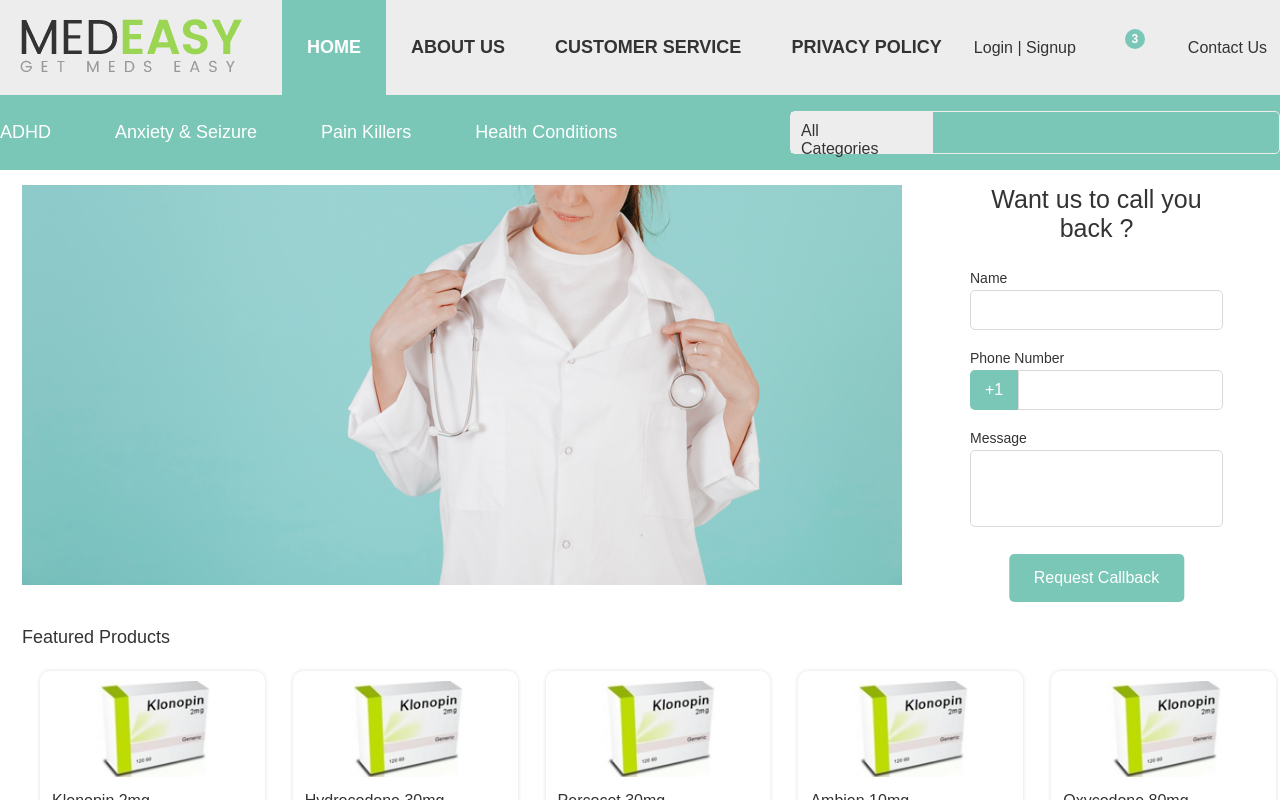
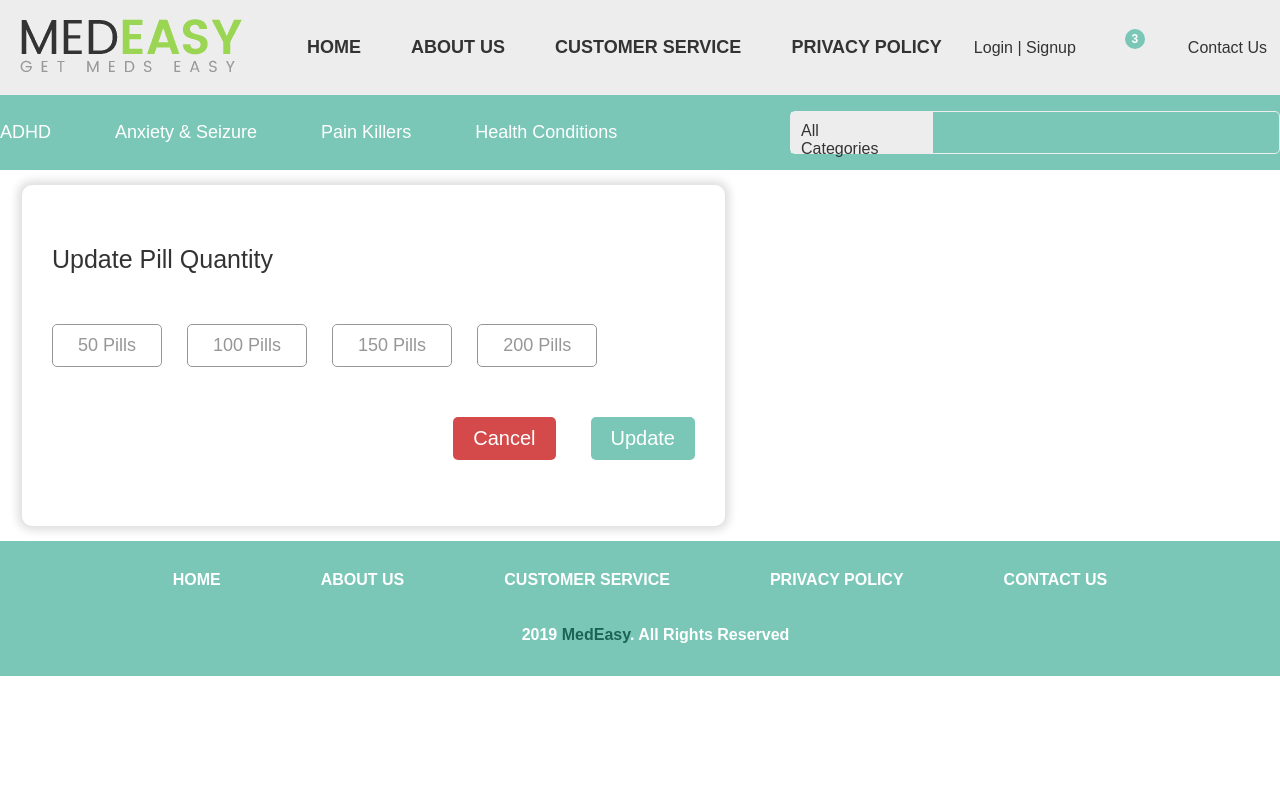
Before and after one commit to sunguru98/Medeasy, a React (Create React App) app: page /cart in a window 1280 px wide. Before the commit this address led to /. Shown: the top 800 px of the page. Built offline with nearby package versions, Linux system fonts and the light colour scheme; a web font is replaced by a local one.

Commit message:
Added new page for ShoppingCart and created a component for updating pills quantity

```diff
--- a/src/App.jsx
+++ b/src/App.jsx
@@ -4,7 +4,8 @@ import NavBar from './components/NavBar/NavBar'
 import Footer from './components/Footer'
 // Pages
 import LandingPage from './pages/LandingPage'
-import ProductDetailPage from './pages/ProductDetailPage';
+import ProductDetailPage from './pages/ProductDetailPage'
+import ShoppingCartPage from './pages/ShoppingCartPage'
 // React-router
 import { Switch, Route, Redirect } from 'react-router-dom'
 
@@ -19,6 +20,7 @@ function App() {
           <Route exact path='/customer' render={() => <h1>Hi</h1>} />
           <Route exact path='/privacy' render={() => <h1>Hi</h1>} />
           <Route exact path='/product/:name' component={ProductDetailPage} />
+          <Route exact path='/cart' component={ ShoppingCartPage } />
           <Redirect to='/' />
         </Switch>
       </div>
--- a/src/components/CustomButton.jsx
+++ b/src/components/CustomButton.jsx
@@ -1,9 +1,9 @@
 import React from 'react'
 import '../styles/components/CustomButton.scss'
 
-const CustomButton = ({ isSubmitButton, children, fontSize }) => {
+const CustomButton = ({ specialBgColor, isSubmitButton, children, fontSize }) => {
   return (
-    <button style={{ fontSize, padding: `${isSubmitButton ? '1.5rem 2.5rem' : '1rem 2rem' }` }} type={isSubmitButton ? 'submit' : ''} className='CustomButton'>
+    <button style={{ background: `${ specialBgColor ? specialBgColor : null }`, fontSize, padding: `${isSubmitButton ? '1.5rem 2.5rem' : '1rem 2rem' }` }} type={isSubmitButton ? 'submit' : ''} className='CustomButton'>
       {children}
     </button>
   )
--- a/src/components/NavBar/NavBarUpper.jsx
+++ b/src/components/NavBar/NavBarUpper.jsx
@@ -19,10 +19,12 @@ const NavBarUpper = (props) => {
         </nav>
         <div className='NavBar__upper-other'>
           <span className='NavBar__upper-other-auth'><Link to='/login'>Login</Link> | <Link to='/register'>Signup</Link></span>
-          <div className='NavBar__upper-other-cart'>
-            <img alt='cart-img' className='NavBar__upper-other-cart--image' src={cartImg} />
-            <span className='NavBar__upper-other-cart--count'>3</span>
-          </div>
+          <Link to='/cart'>
+            <div className='NavBar__upper-other-cart'>
+              <img alt='cart-img' className='NavBar__upper-other-cart--image' src={cartImg} />
+              <span className='NavBar__upper-other-cart--count'>3</span>
+            </div>
+          </Link>
           <Link to='/contact' className='NavBar__upper-other-contact'>
             <img alt='contact-img' src={contactImg} style={{ marginRight: '.5rem' }} />
             Contact us
--- /dev/null
+++ b/src/components/UpdatePillQuantity.jsx
@@ -0,0 +1,24 @@
+import React from 'react'
+import CustomBadge from '../components/CustomBadge'
+import CustomButton from '../components/CustomButton'
+import '../styles/components/UpdatePillQuantity.scss'
+
+const UpdatePillQuantity = props => {
+  return (
+    <div className='UpdatePillQuantity'>
+      <p style={{ fontSize: '2.5rem' }} className='UpdatePillQuantity__title'>Update Pill Quantity</p>
+      <div className='UpdatePillQuantity__pills'>
+        <CustomBadge badgeValue='50 Pills'/>
+        <CustomBadge badgeValue='100 Pills'/>
+        <CustomBadge badgeValue='150 Pills'/>
+        <CustomBadge badgeValue='200 Pills'/>
+      </div>
+      <div className='UpdatePillQuantity__buttons'>
+        <CustomButton specialBgColor='#d44a4a' fontSize='2rem'>Cancel</CustomButton>
+        <CustomButton fontSize='2rem'>Update</CustomButton>
+      </div>
+    </div>
+  )
+}
+
+export default UpdatePillQuantity
--- /dev/null
+++ b/src/pages/ShoppingCartPage.jsx
@@ -0,0 +1,13 @@
+import React from 'react'
+import UpdatePillQuantity from '../components/UpdatePillQuantity'
+import '../styles/pages/ShoppingCartPage.scss'
+
+const ShoppingCartPage = props => {
+  return (
+    <div className='ShoppingCartPage'>
+      <UpdatePillQuantity />
+    </div>
+  )
+}
+
+export default ShoppingCartPage
--- /dev/null
+++ b/src/styles/components/UpdatePillQuantity.scss
@@ -0,0 +1,25 @@
+.UpdatePillQuantity {
+  min-width: 70.3rem;
+  min-height: 34.1rem;
+  padding: 6rem 3rem;
+  border-radius: 1rem;
+  box-shadow: 0 0 1rem 4px #dcdcdc;
+  &__pills {
+    margin: 5rem 0;
+    display: flex;
+    align-items: center;
+    justify-content: flex-start;
+    & .CustomBadge {
+      &:not(:last-child) {
+        margin-right: 2.5rem;
+      }
+    }
+  }
+  &__buttons {
+    display: flex;
+    justify-content: flex-end;
+    & .CustomButton:nth-child(1) {
+      margin-right: 3.5rem;
+    }
+  }
+}
--- /dev/null
+++ b/src/styles/pages/ShoppingCartPage.scss
@@ -0,0 +1,4 @@
+.ShoppingCartPage {
+  display: flex;
+  align-items: center
+}
```
